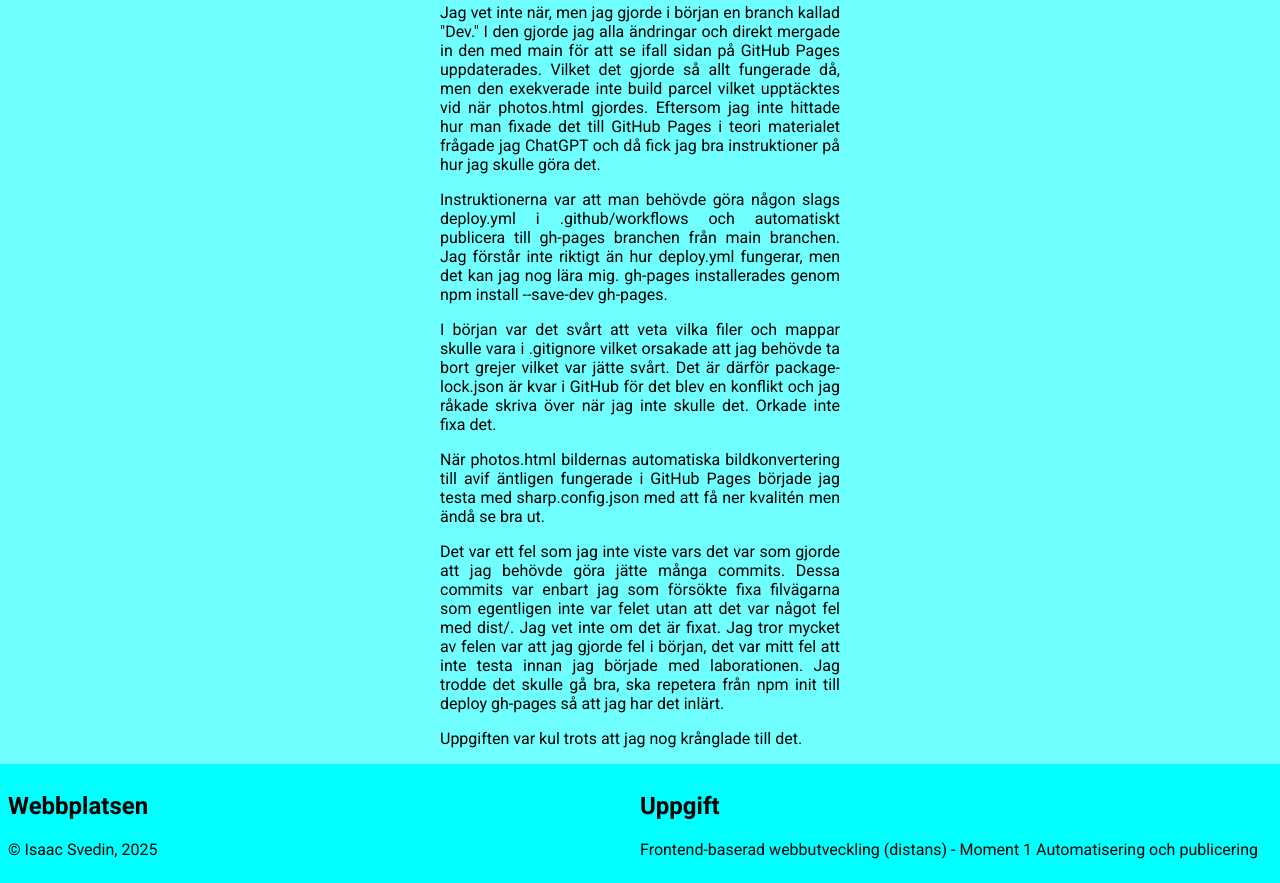
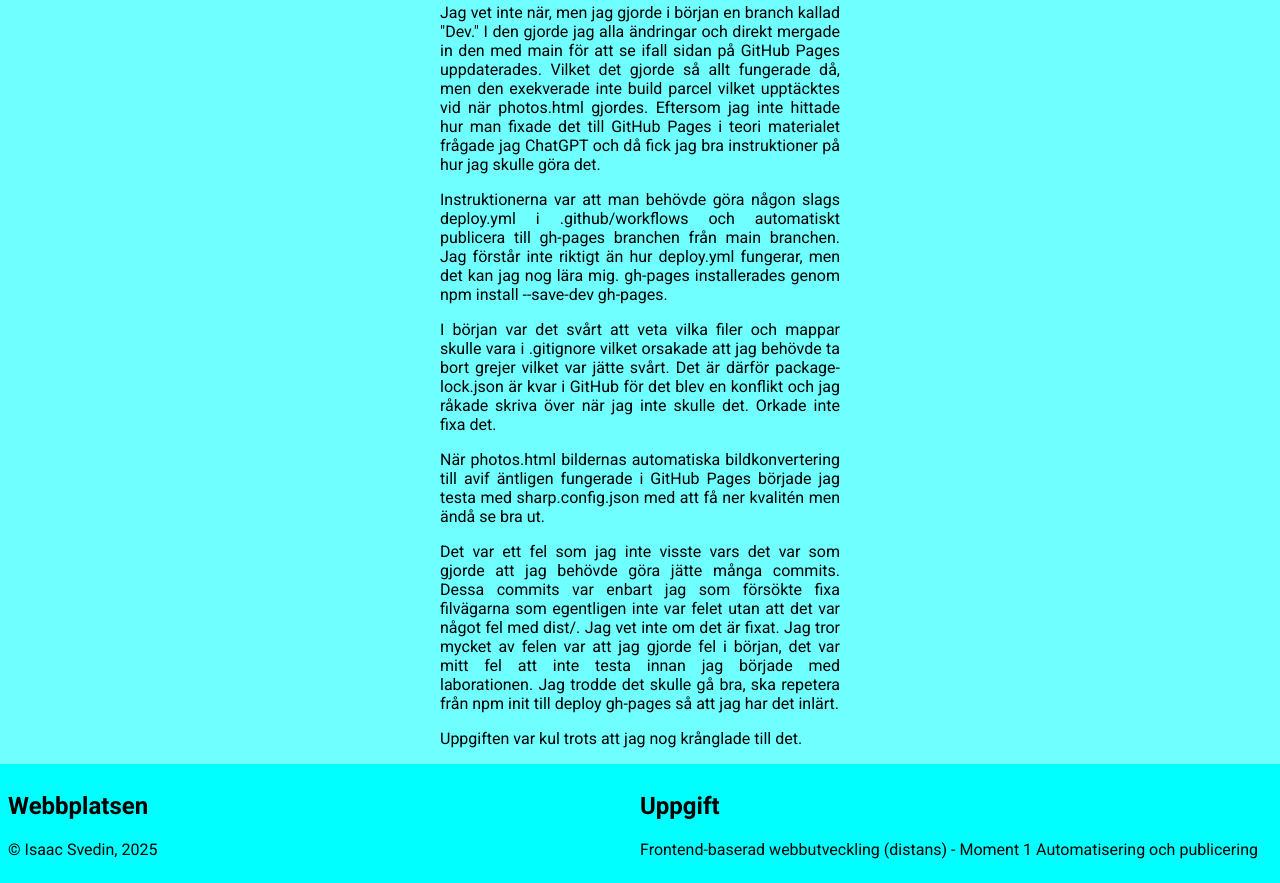
Before and after one commit to C4ndyFl4mes/frontend-moment1, a website built with Parcel: page src/pages/workprocess.html in a window 1280 px wide. Shown: the part 431-1314 px from the top of the page. Built offline with nearby package versions, Linux system fonts and the light colour scheme.

Commit message:
Fixed a misspelling and testing if changing the npm run build to npm run deploy in yml works.

```diff
--- a/src/pages/workprocess.html
+++ b/src/pages/workprocess.html
@@ -68,7 +68,7 @@
                 Pages började jag testa med sharp.config.json med att få ner kvalitén men ändå se bra ut.
             </p>
             <p>
-                Det var ett fel som jag inte viste vars det var som gjorde att jag behövde göra jätte många commits.
+                Det var ett fel som jag inte visste vars det var som gjorde att jag behövde göra jätte många commits.
                 Dessa commits var enbart jag som försökte fixa filvägarna som egentligen inte var felet utan att det var
                 något fel med dist/. Jag vet inte om det är fixat. Jag tror mycket av felen var att jag gjorde fel i
                 början, det var mitt fel att inte testa innan jag började med laborationen. Jag trodde det skulle gå
```
Also changed, not shown: .github/workflows/deploy.yml.
